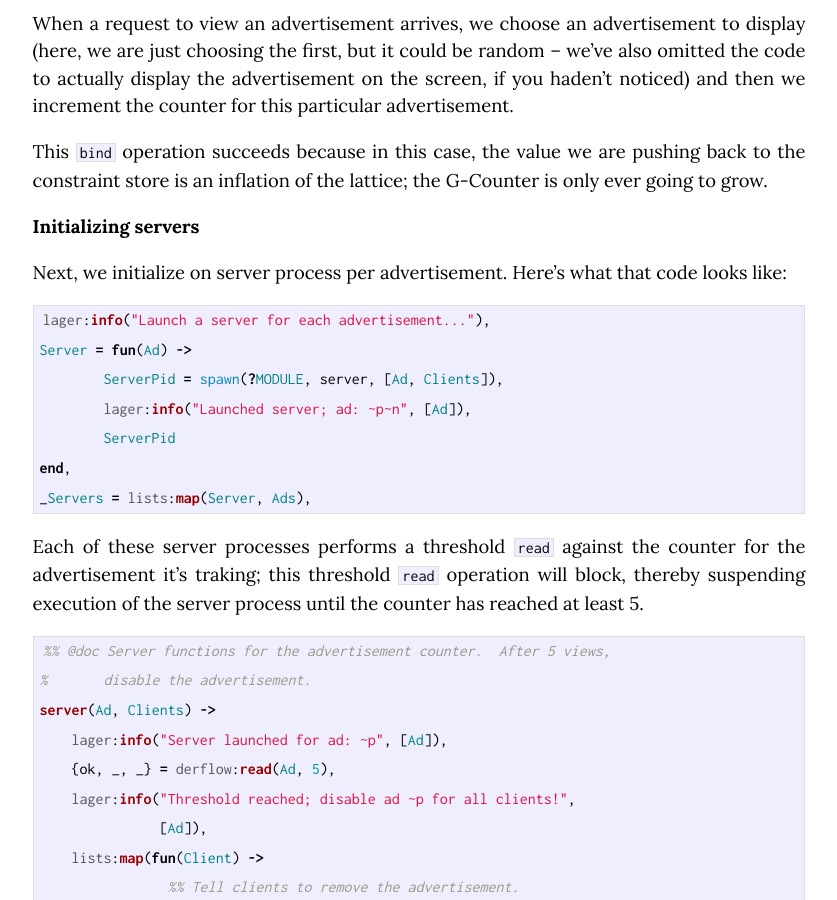
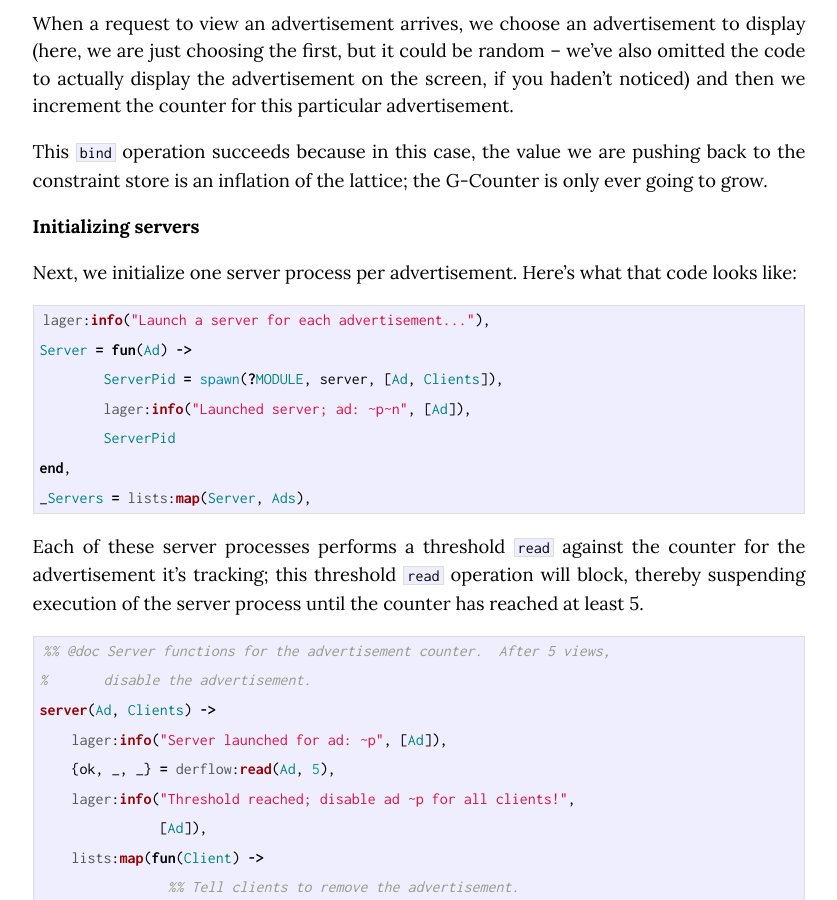
Before and after one commit to cmeiklejohn/cmeiklejohn.github.io, a Jekyll site: the page built from _posts/2014-11-16-ad-counter-derflow.markdown, in a window 1280 px wide and 900 px high, scrolled down 2780 px. Shown: the whole window, without its empty margins (221-1058 px from the left). Built offline with Jekyll 4.4.1, drawn with Linux system fonts in a browser that asks for light colours; comment, search, counter and statistics services are not loaded.

Commit message:
Correct grammar and spelling.

```diff
--- a/_posts/2014-11-16-ad-counter-derflow.markdown
+++ b/_posts/2014-11-16-ad-counter-derflow.markdown
@@ -128,7 +128,7 @@ G-Counter is only ever going to grow.
 
 ## Initializing servers
 
-Next, we initialize on server process per advertisement.  Here's what
+Next, we initialize one server process per advertisement.  Here's what
 that code looks like:
 
 {% highlight erlang %}
@@ -142,7 +142,7 @@ _Servers = lists:map(Server, Ads),
 {% endhighlight %}
 
 Each of these server processes performs a threshold `read` against the
-counter for the advertisement it's traking; this threshold `read`
+counter for the advertisement it's tracking; this threshold `read`
 operation will block, thereby suspending execution of the server process
 until the counter has reached at least 5.
 
```
